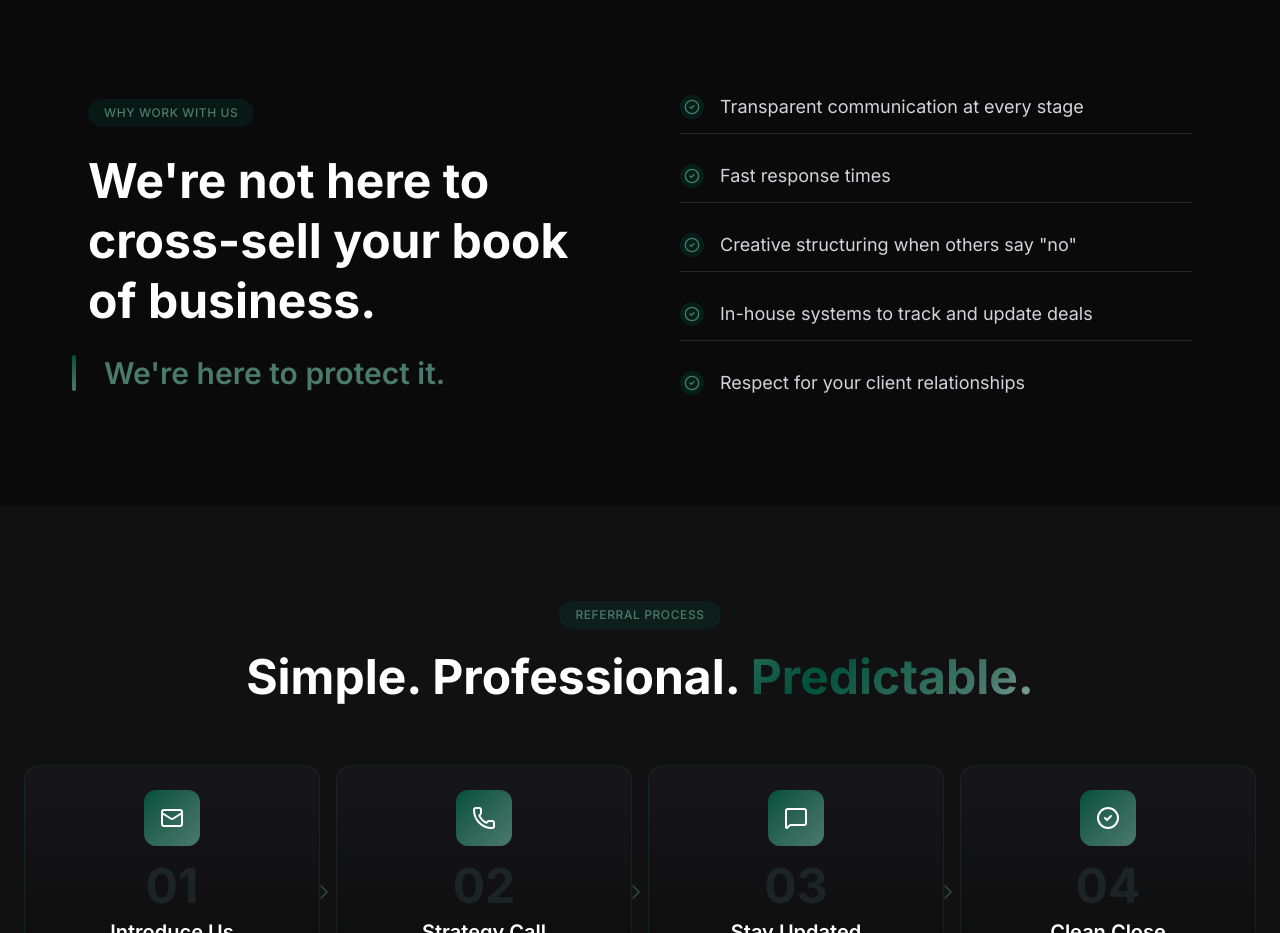
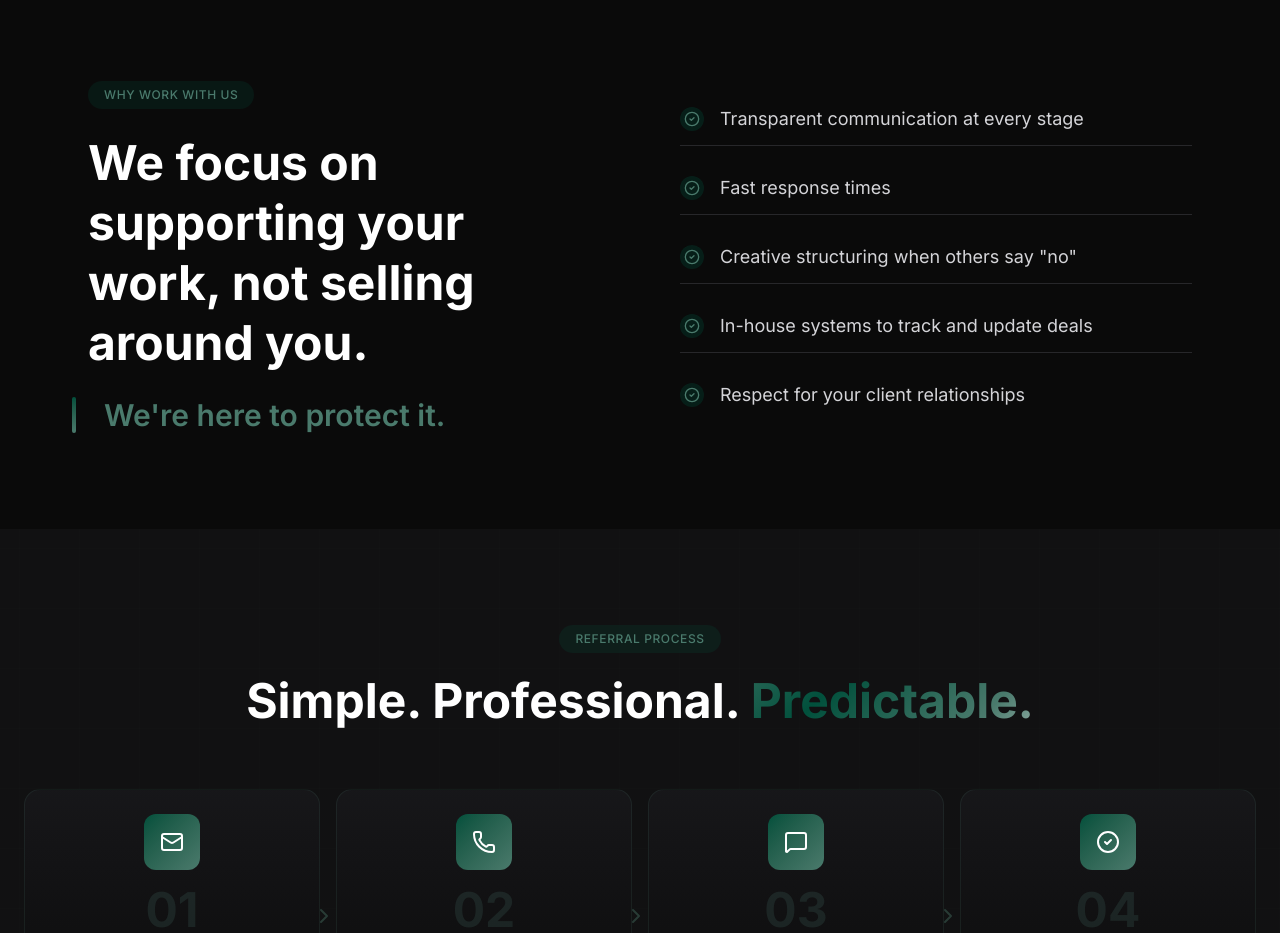
Before and after one commit to MSK-101/Real-Consultants-Mortgage, a Next.js app: page /partners in a window 1280 px wide. Shown: the part 2040-2973 px from the top of the page. Built offline with nearby package versions, Linux system fonts and the light colour scheme.

Commit message:
verbiage update

```diff
--- a/app/partners/page.tsx
+++ b/app/partners/page.tsx
@@ -531,7 +531,7 @@ function WhyChooseUsSection() {
               Why Work With Us
             </span>
             <h2 className="text-3xl sm:text-4xl lg:text-5xl font-bold mb-6 leading-tight">
-              We&apos;re not here to cross-sell your book of business.
+              We focus on supporting your work, not selling around you.
             </h2>
             <div className="relative">
               <div className="absolute -left-4 top-0 bottom-0 w-1 bg-gradient-to-b from-[#01503c] to-[#4a7a6c] rounded-full" />
```
